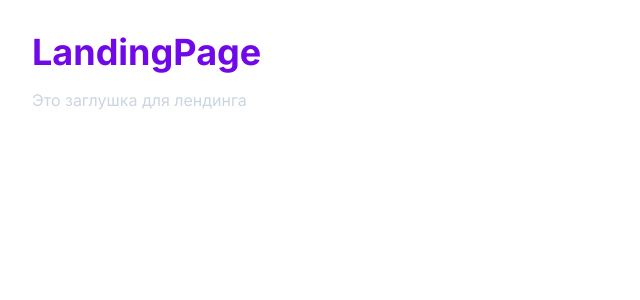
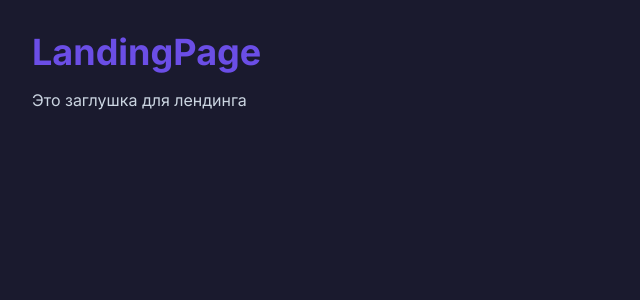
Before and after one commit to SspablosS/code-and-spell, a React (Vite) app in the folder client/: page / in a window 1280 px wide. Shown: the top 300 px of the page, without its empty margins (0-640 px from the left). Built offline with nearby package versions, Linux system fonts and the light colour scheme; no server answers.

Commit message:
feat: layout, навигация и общая тема

```diff
--- a/client/index.html
+++ b/client/index.html
@@ -4,6 +4,10 @@
     <meta charset="UTF-8" />
     <link rel="icon" type="image/svg+xml" href="/favicon.svg" />
     <meta name="viewport" content="width=device-width, initial-scale=1.0" />
+    <link
+      href="https://fonts.googleapis.com/css2?family=Inter:wght@400;500;600;700&family=Fira+Code:wght@400;500&display=swap"
+      rel="stylesheet"
+    />
     <title>client</title>
   </head>
   <body>
--- a/client/src/components/layout/Layout.tsx
+++ b/client/src/components/layout/Layout.tsx
@@ -7,9 +7,9 @@ interface LayoutProps {
 
 export function Layout({ children }: LayoutProps) {
   return (
-    <div className="min-h-screen bg-background">
+    <div style={{ backgroundColor: '#1A1A2E', minHeight: '100vh', color: 'white' }}>
       <Navbar />
-      <main className="mx-auto max-w-7xl px-4 sm:px-6 lg:px-8 py-8">
+      <main style={{ maxWidth: '1200px', margin: '0 auto', padding: '2rem 1.5rem' }}>
         {children}
       </main>
     </div>
--- a/client/src/components/layout/Navbar.tsx
+++ b/client/src/components/layout/Navbar.tsx
@@ -1,5 +1,4 @@
 import { Link, useNavigate } from 'react-router-dom';
-import { Button } from '@/components/ui/button';
 import { useAuthStore } from '@/store/auth.store';
 import { logout } from '@/services/auth.service';
 
@@ -19,59 +18,102 @@ export function Navbar() {
     }
   }
 
+  const linkStyle = {
+    color: '#94a3b8',
+    fontSize: '0.9rem',
+    fontWeight: 500,
+    transition: 'color 0.2s',
+  };
+
+  const linkHoverStyle = {
+    color: '#ffffff',
+  };
+
+  const buttonStyle = {
+    backgroundColor: '#6B4EE6',
+    color: 'white',
+    padding: '6px 18px',
+    borderRadius: '8px',
+    border: 'none',
+    fontWeight: 600,
+    fontSize: '0.9rem',
+    cursor: 'pointer',
+  };
+
+  const buttonHoverStyle = {
+    backgroundColor: '#5a3dd4',
+  };
+
   return (
-    <nav className="bg-background border-b border-border">
-      <div className="mx-auto max-w-7xl px-4 sm:px-6 lg:px-8">
-        <div className="flex h-16 items-center justify-between">
+    <nav style={{ backgroundColor: '#16213E', borderBottom: '1px solid #2a3a6a' }} className="px-6 py-4 flex justify-between items-center">
       {/* Logo */}
       <Link to="/" className="flex items-center gap-2">
         <span className="text-2xl" role="img" aria-label="Potion">
-              🧪
+          ⚗️
         </span>
-            <span className="text-xl font-bold text-foreground tracking-tight">
+        <span
+          style={{
+            fontFamily: 'Inter',
+            fontWeight: 700,
+            fontSize: '1.25rem',
+            color: '#a78bfa',
+            letterSpacing: '-0.02em',
+          }}
+        >
           Code & Spell
         </span>
       </Link>
 
       {/* Navigation Links */}
-          <div className="flex items-center gap-6">
+      <div className="flex items-center gap-8">
         {user ? (
           <>
             <Link
               to="/levels"
-                  className="text-sm font-medium text-muted-foreground transition-colors hover:text-primary"
+              style={linkStyle}
+              onMouseEnter={(e) => e.currentTarget.style.color = linkHoverStyle.color}
+              onMouseLeave={(e) => e.currentTarget.style.color = linkStyle.color}
             >
               Уровни
             </Link>
             <Link
               to="/profile"
-                  className="text-sm font-medium text-muted-foreground transition-colors hover:text-primary"
+              style={linkStyle}
+              onMouseEnter={(e) => e.currentTarget.style.color = linkHoverStyle.color}
+              onMouseLeave={(e) => e.currentTarget.style.color = linkStyle.color}
             >
               Профиль
             </Link>
-                <Button size="sm" className="font-medium" onClick={handleLogout}>
+            <button
+              onClick={handleLogout}
+              style={buttonStyle}
+              onMouseEnter={(e) => e.currentTarget.style.backgroundColor = buttonHoverStyle.backgroundColor}
+              onMouseLeave={(e) => e.currentTarget.style.backgroundColor = buttonStyle.backgroundColor}
+            >
               Выйти
-                </Button>
+            </button>
           </>
         ) : (
           <>
             <Link
               to="/login"
-                  className="text-sm font-medium text-muted-foreground transition-colors hover:text-primary"
+              style={linkStyle}
+              onMouseEnter={(e) => e.currentTarget.style.color = linkHoverStyle.color}
+              onMouseLeave={(e) => e.currentTarget.style.color = linkStyle.color}
             >
               Войти
             </Link>
             <Link
               to="/register"
-                  className="text-sm font-medium text-muted-foreground transition-colors hover:text-primary"
+              style={buttonStyle}
+              onMouseEnter={(e) => e.currentTarget.style.backgroundColor = buttonHoverStyle.backgroundColor}
+              onMouseLeave={(e) => e.currentTarget.style.backgroundColor = buttonStyle.backgroundColor}
             >
               Регистрация
             </Link>
           </>
         )}
       </div>
-        </div>
-      </div>
     </nav>
   );
 }
--- a/client/src/components/ui/button.tsx
+++ b/client/src/components/ui/button.tsx
@@ -5,7 +5,7 @@ import { Slot } from "radix-ui"
 import { cn } from "@/lib/utils"
 
 const buttonVariants = cva(
-  "group/button inline-flex shrink-0 items-center justify-center rounded-md border border-transparent bg-clip-padding text-sm font-medium whitespace-nowrap transition-all outline-none select-none focus-visible:border-ring focus-visible:ring-3 focus-visible:ring-ring/50 active:not-aria-[haspopup]:translate-y-px disabled:pointer-events-none disabled:opacity-50 aria-invalid:border-destructive aria-invalid:ring-3 aria-invalid:ring-destructive/20 dark:aria-invalid:border-destructive/50 dark:aria-invalid:ring-destructive/40 [&_svg]:pointer-events-none [&_svg]:shrink-0 [&_svg:not([class*='size-'])]:size-4",
+  "group/button inline-flex shrink-0 items-center justify-center rounded-lg border border-transparent bg-clip-padding text-sm font-medium whitespace-nowrap transition-all outline-none select-none focus-visible:border-ring focus-visible:ring-3 focus-visible:ring-ring/50 active:not-aria-[haspopup]:translate-y-px disabled:pointer-events-none disabled:opacity-50 aria-invalid:border-destructive aria-invalid:ring-3 aria-invalid:ring-destructive/20 dark:aria-invalid:border-destructive/50 dark:aria-invalid:ring-destructive/40 [&_svg]:pointer-events-none [&_svg]:shrink-0 [&_svg:not([class*='size-'])]:size-4",
   {
     variants: {
       variant: {
--- a/client/src/index.css
+++ b/client/src/index.css
@@ -1,106 +1,40 @@
-@import "tw-animate-css";
-@import "shadcn/tailwind.css";
-@import "@fontsource-variable/inter";
 @tailwind base;
 @tailwind components;
 @tailwind utilities;
 
-html,
-body,
-#root {
-  height: 100%;
-}
+@layer base {
+  :root {
+    --background: #1a1a2e;
+    --foreground: #ffffff;
+    --surface: #16213e;
+    --border: #2a3a6a;
+    --muted-foreground: #a0aec0;
+    --primary: #6b4ee6;
+    --primary-foreground: #ffffff;
+    --ring: #6b4ee6;
+    --radius: 0.5rem;
+    --card: #16213e;
+    --card-foreground: #ffffff;
+    --popover: #16213e;
+    --popover-foreground: #ffffff;
+    --secondary: #2a3a6a;
+    --secondary-foreground: #ffffff;
+    --muted: #2a3a6a;
+    --accent: #4a5a8a;
+    --accent-foreground: #ffffff;
+    --destructive: #f38181;
+    --destructive-foreground: #ffffff;
+    --input: #2a3a6a;
+  }
 
-body {
-  margin: 0;
-  font-family: Inter, system-ui, -apple-system, Segoe UI, Roboto, sans-serif;
-  background: theme("colors.background");
-  color: theme("colors.slate.100");
-}
+  * {
+    border-color: var(--border);
+  }
 
-@layer base {
-  .theme {
-    --font-heading: var(--font-sans);
-    --font-sans: 'Inter Variable', sans-serif;
-  }
-  :root {
-    --background: oklch(1 0 0);
-    --foreground: oklch(0.145 0 0);
-    --card: oklch(1 0 0);
-    --card-foreground: oklch(0.145 0 0);
-    --popover: oklch(1 0 0);
-    --popover-foreground: oklch(0.145 0 0);
-    --primary: oklch(0.491 0.27 292.581);
-    --primary-foreground: oklch(0.969 0.016 293.756);
-    --secondary: oklch(0.967 0.001 286.375);
-    --secondary-foreground: oklch(0.21 0.006 285.885);
-    --muted: oklch(0.97 0 0);
-    --muted-foreground: oklch(0.556 0 0);
-    --accent: oklch(0.97 0 0);
-    --accent-foreground: oklch(0.205 0 0);
-    --destructive: oklch(0.577 0.245 27.325);
-    --border: oklch(0.922 0 0);
-    --input: oklch(0.922 0 0);
-    --ring: oklch(0.708 0 0);
-    --chart-1: oklch(0.87 0 0);
-    --chart-2: oklch(0.556 0 0);
-    --chart-3: oklch(0.439 0 0);
-    --chart-4: oklch(0.371 0 0);
-    --chart-5: oklch(0.269 0 0);
-    --radius: 0.625rem;
-    --sidebar: oklch(0.985 0 0);
-    --sidebar-foreground: oklch(0.145 0 0);
-    --sidebar-primary: oklch(0.541 0.281 293.009);
-    --sidebar-primary-foreground: oklch(0.969 0.016 293.756);
-    --sidebar-accent: oklch(0.97 0 0);
-    --sidebar-accent-foreground: oklch(0.205 0 0);
-    --sidebar-border: oklch(0.922 0 0);
-    --sidebar-ring: oklch(0.708 0 0);
-  }
-  .dark {
-    --background: oklch(0.145 0 0);
-    --foreground: oklch(0.985 0 0);
-    --card: oklch(0.205 0 0);
-    --card-foreground: oklch(0.985 0 0);
-    --popover: oklch(0.205 0 0);
-    --popover-foreground: oklch(0.985 0 0);
-    --primary: oklch(0.432 0.232 292.759);
-    --primary-foreground: oklch(0.969 0.016 293.756);
-    --secondary: oklch(0.274 0.006 286.033);
-    --secondary-foreground: oklch(0.985 0 0);
-    --muted: oklch(0.269 0 0);
-    --muted-foreground: oklch(0.708 0 0);
-    --accent: oklch(0.269 0 0);
-    --accent-foreground: oklch(0.985 0 0);
-    --destructive: oklch(0.704 0.191 22.216);
-    --border: oklch(1 0 0 / 10%);
-    --input: oklch(1 0 0 / 15%);
-    --ring: oklch(0.556 0 0);
-    --chart-1: oklch(0.87 0 0);
-    --chart-2: oklch(0.556 0 0);
-    --chart-3: oklch(0.439 0 0);
-    --chart-4: oklch(0.371 0 0);
-    --chart-5: oklch(0.269 0 0);
-    --sidebar: oklch(0.205 0 0);
-    --sidebar-foreground: oklch(0.985 0 0);
-    --sidebar-primary: oklch(0.606 0.25 292.717);
-    --sidebar-primary-foreground: oklch(0.969 0.016 293.756);
-    --sidebar-accent: oklch(0.269 0 0);
-    --sidebar-accent-foreground: oklch(0.985 0 0);
-    --sidebar-border: oklch(1 0 0 / 10%);
-    --sidebar-ring: oklch(0.556 0 0);
-  }
-  * {
-    @apply border-border;
-  }
-  *:focus-visible {
-    outline: 2px solid var(--ring);
-    outline-offset: 2px;
-  }
   body {
-    @apply bg-background text-foreground;
-  }
-  html {
-    @apply font-sans;
+    background-color: var(--background);
+    color: var(--foreground);
+    min-height: 100vh;
+    font-family: 'Inter', sans-serif;
   }
 }
```
Also changed, not shown: client/tailwind.config.cjs (+51 -49 lines). Lines whose indentation alone changed are shown as unchanged.
